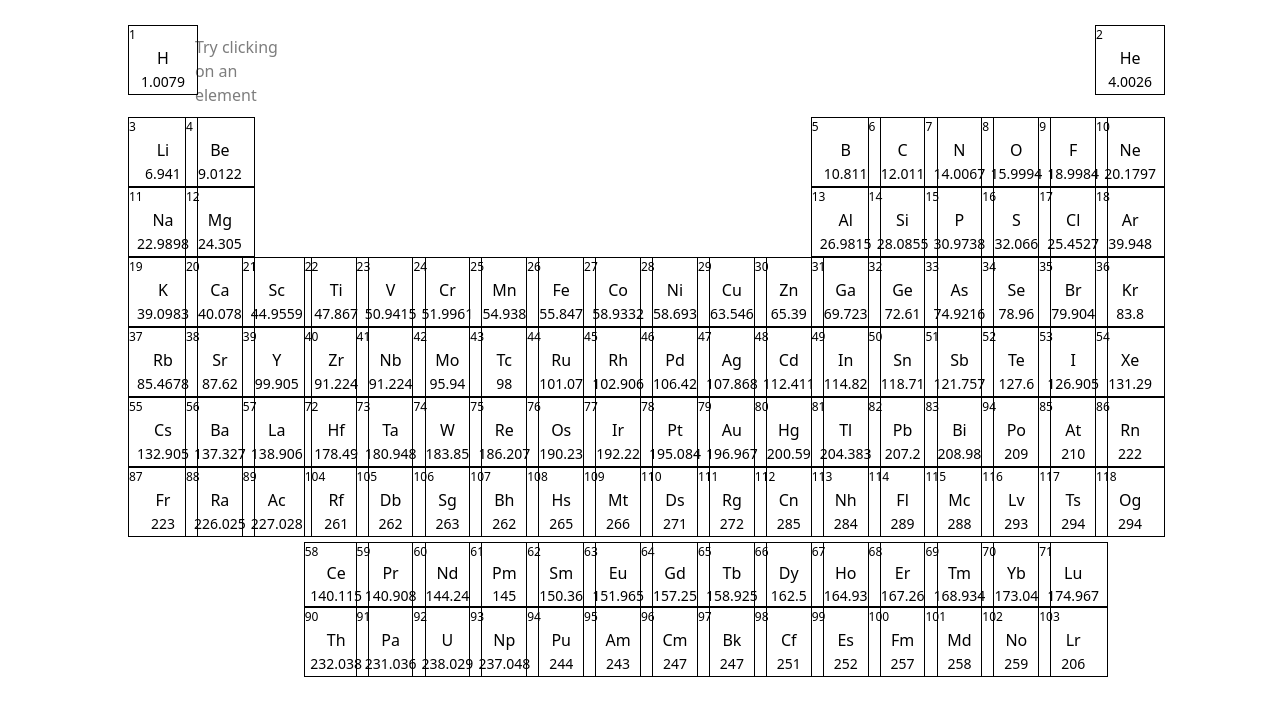
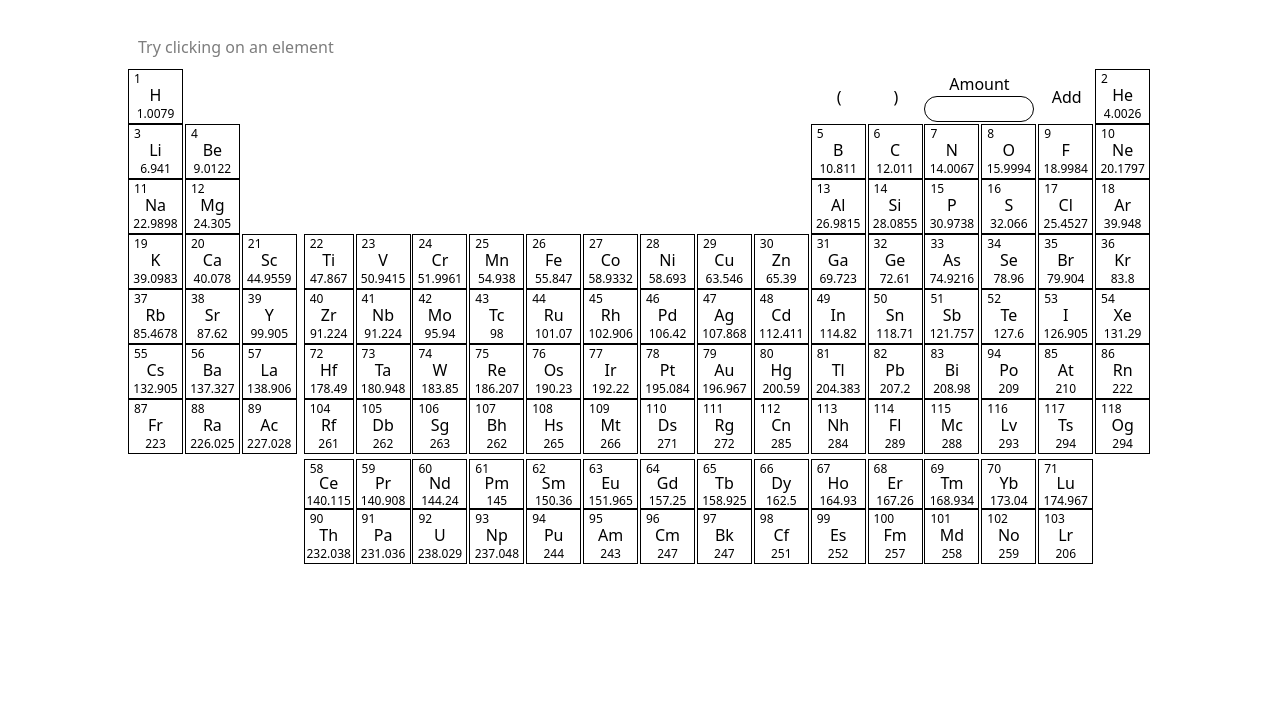
Before and after one commit to DiabGarren/periodic-table, a Next.js app: page / in a window 1280 px wide. Shown: the top 716 px of the page. Built offline with nearby package versions, Linux system fonts and the light colour scheme.

Commit message:
Started work on bracketed formula support

```diff
--- a/app/page.tsx
+++ b/app/page.tsx
@@ -1082,6 +1082,23 @@ export default function Home() {
             output: JSX.Element;
         }[]
     >([]);
+    const [bracket, setBracket] = useState<{
+        open: boolean;
+        close: boolean;
+        elements: {
+            element: {
+                name: string;
+                symbol: string;
+                atomicNumber: number;
+                atomicMass: number;
+                electronegativity: number;
+                period: number;
+                group: number;
+            };
+            amount: number;
+        }[];
+        amount: number;
+    }>({ open: false, close: false, elements: [], amount: 0 });
 
     const drawElement = (element: {
         name: string;
@@ -1095,7 +1112,7 @@ export default function Home() {
         return (
             <div
                 key={"el-" + element.symbol}
-                className={`${element.group == 4 ? "w-[65px] ml-[5px]" : "w-[70px]"} ${element.period == 8 ? "h-[65px] mt-[5px]" : "h-[70px]"} grid border cursor-pointer`}
+                className={`${element.group == 4 ? "w-[50px] ml-[5px]" : "w-[55px]"} ${element.period == 8 ? "h-[50px] mt-[5px]" : "h-[55px]"} grid border cursor-pointer`}
                 style={{ gridColumn: element.group }}
                 onClick={() => {
                     const newF = [...formula];
@@ -1122,9 +1139,9 @@ export default function Home() {
                     }
                     setFormula(newF);
                 }}>
-                <div className="text-[12px]">{element.atomicNumber}</div>
-                <div className="w-[100%] text-center">{element.symbol}</div>
-                <div className="w-[100%] text-center text-[14px]">{element.atomicMass}</div>
+                <p className="text-[12px] h-[10px] pl-[5px]">{element.atomicNumber}</p>
+                <div className="w-[100%] text-center h-[20px]">{element.symbol}</div>
+                <p className="w-[100%] text-center text-[12px] h-[15px]">{element.atomicMass}</p>
             </div>
         );
     };
@@ -1168,10 +1185,8 @@ export default function Home() {
 
     return (
         <main className="m-[25px_auto] w-[80%]">
-            <div className="grid grid-cols-[70] grid-cols-18 grid-rows-[70] overflow-x min-w-[750px]">
-                <div className="col-[2/4] row-[1/2] text-[rgb(125_125_125)] p-[10px]">
-                    Try clicking on an element
-                </div>
+            <div className="text-[rgb(125_125_125)] p-[10px]">Try clicking on an element</div>
+            <div className="grid grid-cols-[55] grid-cols-18 grid-rows-[55] overflow-x min-w-[750px]">
                 <div className="col-[4/12] row-[1/3]">
                     {formula.length > 0 ? (
                         <>
@@ -1207,6 +1222,22 @@ export default function Home() {
                     )}
                 </div>
                 {elements.map((element) => drawElement(element))}
+                <div className="col-[13/14] row-[1/2] cursor-pointer flex items-center justify-center">
+                    {"("}
+                </div>
+                <div className="col-[14/15] row-[1/2] cursor-pointer flex items-center justify-center">
+                    {")"}
+                </div>
+                <div className="col-[15/17] row-[1/2] cursor-pointer flex items-center justify-center w-[110px] flex-col">
+                    <p>Amount</p>
+                    <input
+                        type="text"
+                        className="w-[100%]"
+                    />
+                </div>
+                <div className="col-[17/18] row-[1/2] cursor-pointer flex items-center justify-center">
+                    <button>Add</button>
+                </div>
             </div>
         </main>
     );
```
